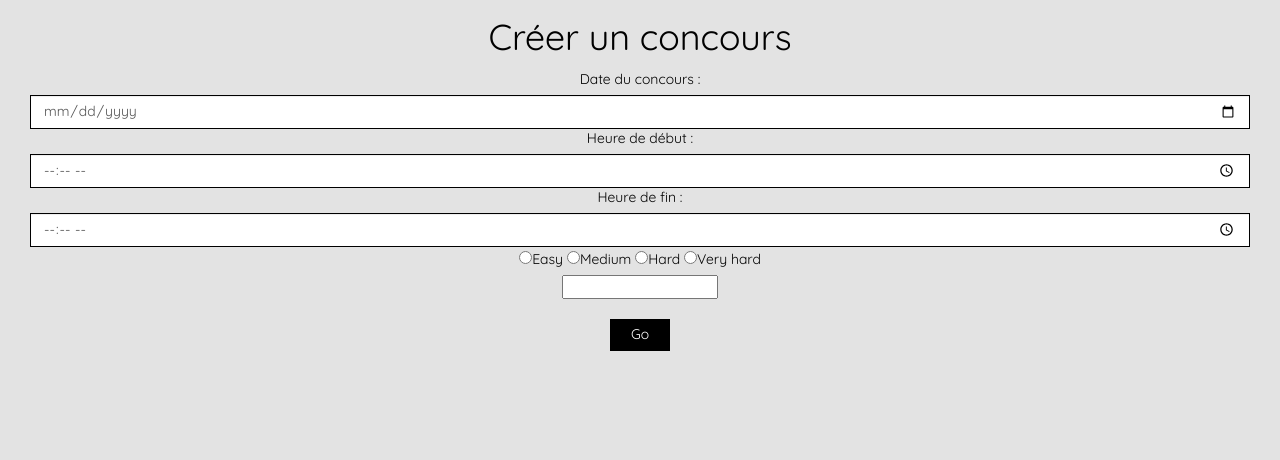
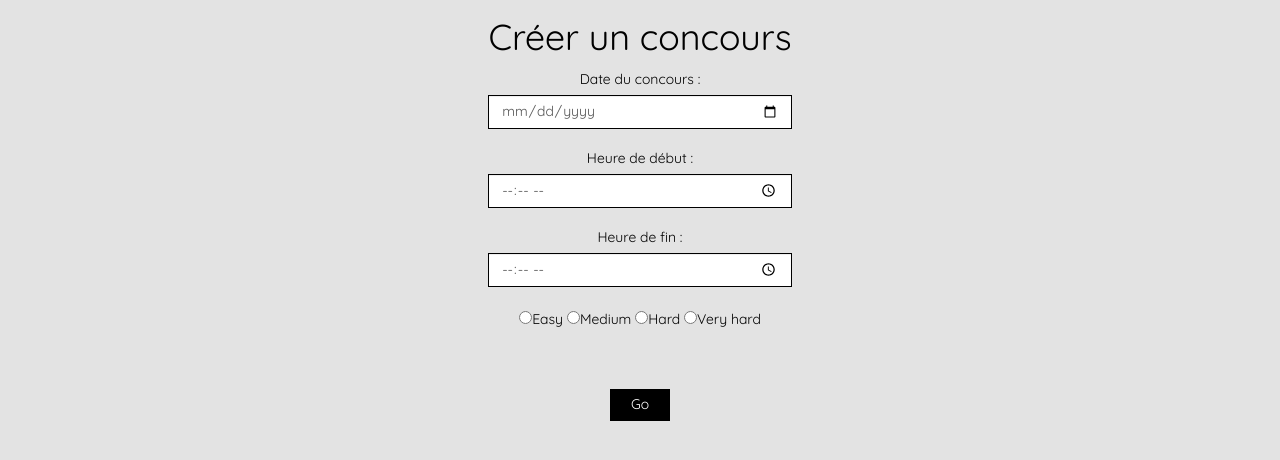
Before and after one commit to Julienroy3/Sudoku-project, a PHP site: page /admin.php in a window 1280 px wide. Shown: the part 151-611 px from the top of the page. Run offline with PHP 8.4, Linux system fonts and the light colour scheme; some libraries are stand-ins or nearby versions.

Commit message:
Change css files

```diff
--- a/css/styles.css
+++ b/css/styles.css
@@ -5,7 +5,6 @@
   -webkit-box-sizing: border-box;
   box-sizing: border-box;
 }
-/*font*/
 /*raccourcis*/
 /*all*/
 body {
@@ -63,7 +62,8 @@ h2 {
   display: flex;
   flex-direction: row;
 }
-.menu-responsive {
+.menu-responsive,
+#solvedtab {
   display: none;
 }
 .nav > li > a:focus,
@@ -100,7 +100,8 @@ h2 {
 }
 /*HOME*/
 .btn-default,
-.show-candidates label {
+.show-candidates label,
+.create a {
   margin-top: 20px;
   border: 1px solid #000;
   background-color: #000;
@@ -109,6 +110,9 @@ h2 {
   cursor: pointer;
   border-radius: 0;
 }
+.create {
+  margin-top: 20px;
+}
 .wrap {
   display: flex;
   flex-flow: column wrap;
@@ -116,7 +120,7 @@ h2 {
   text-align: center;
 }
 .wrap #chronoExample {
-  margin: 50px 0;
+  margin-top: 50px;
 }
 .wrap #chronoExample #test2 {
   font-size: 2rem;
@@ -160,12 +164,13 @@ h2 {
   background-color: #fff;
   min-height: 30vh;
   margin: 25vh auto;
-  padding-top: 15px;
+  padding: 15px;
   width: 500px;
 }
 .popup-form h2 {
   text-align: center;
   margin-top: 50px;
+  margin-bottom: 40px;
 }
 .addvalues {
   text-align: center;
@@ -206,9 +211,17 @@ h2 {
 .connect {
   display: flex;
   justify-content: center;
+  margin-top: 30px;
 }
 .connect h2,
 .connect input {
+  margin-bottom: 20px;
+}
+.wrap1 {
+  display: flex;
+  justify-content: center;
+}
+.wrap1 input {
   margin-bottom: 20px;
 }
 /*PROFIL*/
--- a/css/styles.less
+++ b/css/styles.less
@@ -1,311 +1,609 @@
 * {
+
     margin:0;
+
     padding:0;
+
     -moz-box-sizing: border-box;
+
     -webkit-box-sizing: border-box;
+
     box-sizing: border-box;
+
 }
 
-/*font*/
+/*raccourcis*/
 
-/*raccourcis*/
 @black: #000;
+
 @white: #fff;
+
 @20: 20px;
+
 @none: none;
+
 @center: center;
+
 @border-black: 1px solid @black;
+
 @border-white: 1px solid @white;
 
 /*all*/
+
 body{
+
     color: @black;
+
     background-color: #e3e3e3;
+
 }
+
 a{
+
     color: @black;
+
     &:hover{
+
         text-decoration: @none;
+
         color: @black;
+
     }
+
 }
+
 .required{
+
     color: red;
+
 }
+
 .requir{
+
     display: flex;
+
     justify-content: center;
+
     margin-top: 50px;
+
 }
+
 label{
+
     font-weight: 100;
+
 }
+
 h2{
+
     margin-top: 0;
+
 }
+
 .form-control{
+
     border-radius: 0;
+
     border: @border-black;
+
 }
+
 .btn-default:hover{
+
     color: @black;
+
     background-color: @white;
+
     border: @border-black;
+
 }
 
 /*MENU*/
+
 .menu-nav{
+
     font-size: 2rem;
+
     display: flex;
+
     justify-content: @center;
+
     align-items: @center;
+
     border-bottom: @border-black;
+
     padding: @20 0 @20+@20 0;
+
     background-color: #fff;
-//    padding-bottom: @20;
+
     .menu{
+
         display: flex;
+
         justify-content: space-between;
+
         align-content: @center;
+
         flex-flow: row wrap;
+
         align-items: @center;
+
         .nav{
+
             display: flex;
+
             flex-direction: row;
+
         }
+
     }
+
 }
-.menu-responsive{
+
+.menu-responsive, #solvedtab{
+
     display: @none;
+
 }
+
 .nav > li > a:focus, .nav > li > a:hover{
+
     background-color: @black;
+
     color: @white;
+
 }
+
 .nav-pills > li.active > a, .nav-pills > li.active > a:focus, .nav-pills > li.active > a:hover{
+
     background-color: @white;
+
     color: @black;
+
     border: @border-black;
+
 }
+
 .nav-pills > li > a{
+
     border-radius: 0;
+
 }
+
 .nav .open > a, .nav .open > a:focus, .nav .open > a:hover{
+
     background-color: @white;
+
     color: @black;
+
 }
+
 .dropdown-menu{
+
     border: @border-black;
+
     border-radius: 0;
+
     min-width: 0;
+
     li{
+
         text-align: center;
+
     }
+
 }
+
 .dropdown-menu > li > a{
+
     color: @black;
+
 }
 
 /*HOME*/
-.btn-default, .show-candidates label{
+
+.btn-default, .show-candidates label, .create a{
+
     margin-top: @20;
+
     border: @border-black;
+
     background-color: @black;
+
     color: @white;
+
     padding: 5px @20;
+
     cursor: pointer;
+
     border-radius: 0;
+
+}
+
+.create{
+
+    margin-top: @20;
+
 }
 
 .wrap{
+
     display: flex;
+
     flex-flow: column wrap;
+
     justify-content: @center;
+
     text-align: @center;
+
     #chronoExample{
-        margin: 50px 0;
+
+        margin-top: 50px;
+
         #test2{
+
             font-size: 2rem;
+
         }
+
     }
+
 }
+
 #level, #timend {
+
     display: @none;
+
 }
+
 .sudoku-c{
+
     display: flex;
+
     justify-content: space-around;
+
     flex-direction: row;
+
     align-items: @center;
+
     .show-candidates, .new-one{
+
         display: flex;
+
         flex-flow: column wrap;
+
         margin: 5px;
+
         input{
+
             display: @none;
+
         }
+
     }
+
 }
+
 @media(min-width: 30em){
+
     .sudoku-board input {
+
         font-size: 24px;
+
     }
+
     .sudoku-board .candidates {
+
         font-size: .8em;
+
     }
+
 }
+
 @media (max-width: 700px){
+
     .wrap #chronoExample {
+
       margin: 0px;
+
     }
+
 }
 
 /*PARTIE A REVOIR */
+
 /* ----popup---- */
+
 .popup-form {
+
     background-color: @white;
+
     min-height: 30vh;
+
     margin: 25vh auto;
-    padding-top: 15px;
-//    padding-bottom: 15px;
+
+    padding: 15px;
+
     width: 500px;
+
     h2{
+
         text-align: @center;
+
         margin-top: 50px;
+
+        margin-bottom: @20+@20;
+
     }
+
 }
 
+
+
 .addvalues {
+
     text-align: @center;
+
     input{
+
         font-size: 1rem;
+
     }
+
     #input-timend, #input-level{
+
         border: @none;
+
         background: transparent;
-//        width: 75px;
-//        margin-top: 3vh;
+
     }
+
     .btn-validate{
+
         border: @border-black;
+
         background-color: @white;
+
         padding: 10px;
+
         margin-top: 30px;
+
         &:hover{
+
             background: @black;
+
             color: @white;
+
         }
+
     }
+
 }
+
 .popup{
+
     position: absolute;
+
     top: 0;
+
     height: 100vh;
+
     width: 100vw;
+
     background: rgba(0,0,0,0.6);
+
     transform: translateY(-100vh);
+
     margin: 0 auto;
+
     font-family: 'quicksandregular';
+
 }
+
 .active {
+
     transform: none;
+
     z-index: 1;
+
 }
 
 /*SIGN*/
+
 .connect{
+
     display: flex;
+
     justify-content: @center;
+
+    margin-top: 30px;
+
     h2,input{
+
         margin-bottom: @20;
+
     }
+
+}
+
+.wrap1{
+
+    display: flex;
+
+    justify-content: @center;
+
+    input{
+
+        margin-bottom: @20;
+
+    }
+
 }
 
 /*PROFIL*/
+
 .profil{
+
     display: flex;
+
     justify-content: @center;
+
     margin-top: 165px;
+
     .info_p a{
+
        text-decoration: underline;
+
     }
+
 }
+
 /* CONTEST.PHP */
+
 .btn_contest{
+
     background-color: @black;
+
     padding: @20 50px;
+
     color: @white !important;
+
 }
 
 .winner-array{
+
     margin-top: 50px;
+
     .winner-tab {
+
     background-color: @black;
+
     color: @white;
+
     text-transform: uppercase;
+
     }
+
 }
 
 /* RESULTS.PHP */
+
 .results-array {
+
     margin-top: 165px;
+
     h2 {
+
         margin-bottom: 50px;
+
     }
+
 }
 
 /*FOOTER*/
+
 footer{
+
     background-color: @black;
+
     color: @white;
+
 }
 
 /*tablet and mobile*/
+
 @media screen and (max-width:700px) {
+
     .menu-nav{
+
         align-items: flex-start;
+
         .menu{
+
             flex-direction: column;
+
             .nav{
+
                 display: @none;
+
                 li{
+
                     border-width: 3px;
+
                     text-align: @center;
+
                 }
+
             }
+
         }
+
     }
+
     .menu-responsive{
+
         display: block;
+
         background-image:url(../icons/menu-bar-icon.png);
+
         background-size: 80px;
+
         background-repeat: no-repeat;
+
         background-position: @center right;
+
         width: 120px;
+
         height: 75px;
+
         cursor: pointer;
+
     }
+
     .nav > li > a:focus, .nav > li > a:hover{
+
         background-color: @none;
+
     }
+
     .btn-default, .show-candidates label{
+
         margin: 10px 5px;
+
         padding: 5px 30px;
+
     }
+
     .sudoku-c{
+
         flex-direction: column;
+
         .show-candidates, .new-one{
+
             flex-direction: row;
+
             align-items: @center;
+
             justify-content: @center;
+
             span{
+
                 display: @none;
+
             }
+
         }
+
     }
+
 }
+
 @media screen and (max-width:700px) {
+
     .sudoku-c .show-candidates{
+
         font-size: 1rem;
+
     }
+
 }
```
